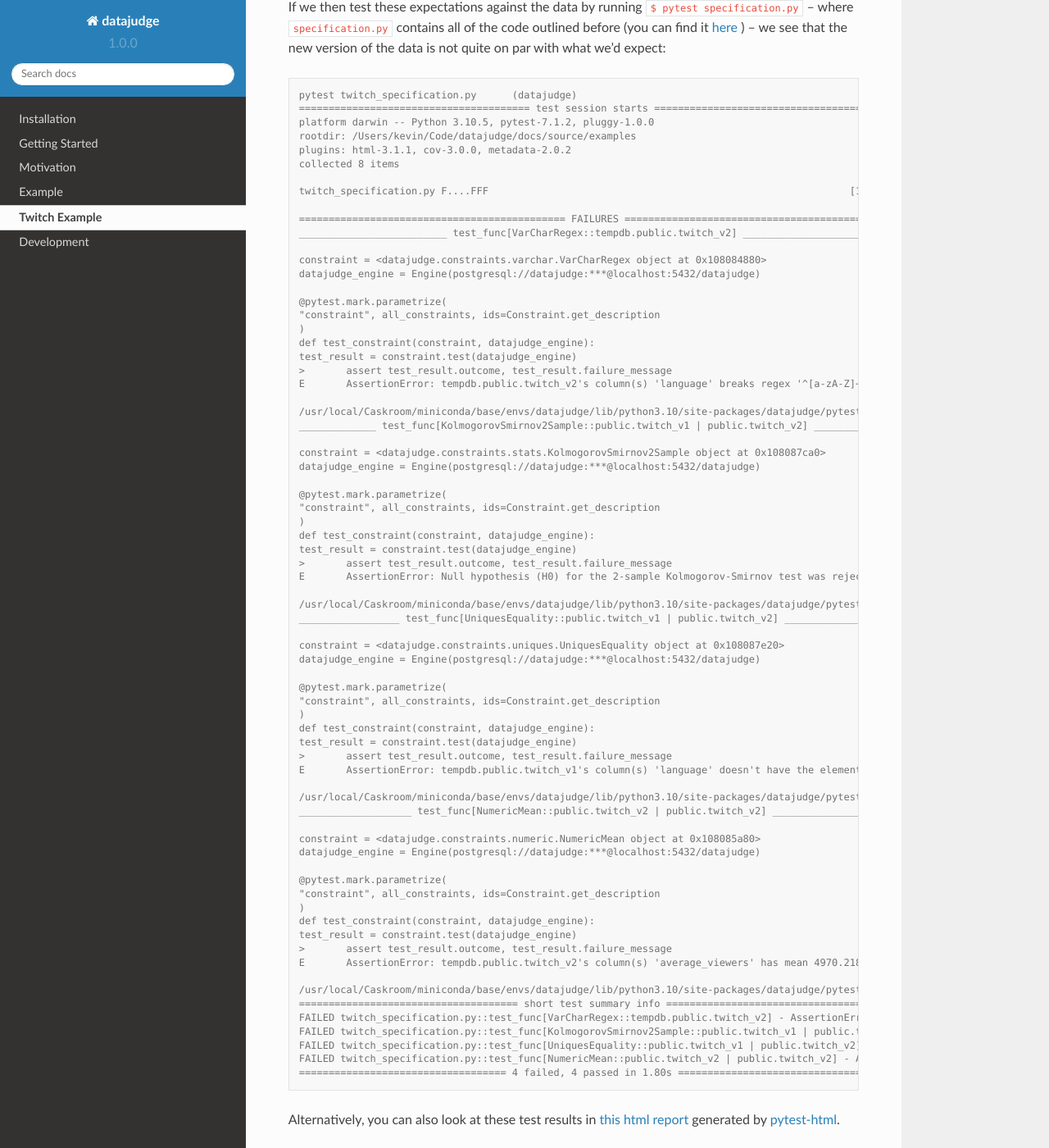
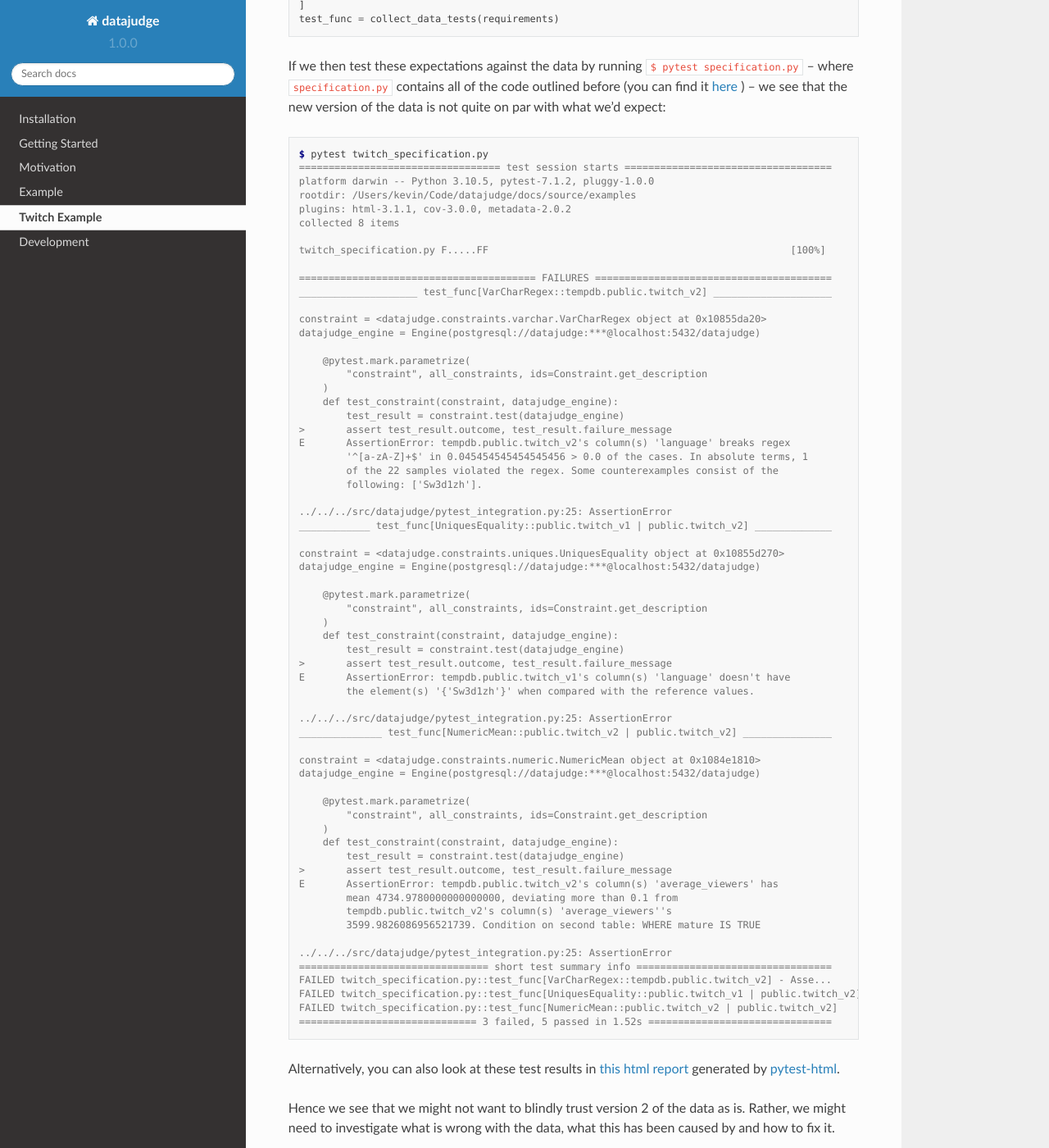
Before and after one commit to Quantco/datajudge, a Sphinx documentation site: the page built from docs/source/examples/example_twitch.rst, in a window 1280 px wide and 1400 px high, scrolled down 3421 px. Shown: the whole window at 82% size. Built offline with Sphinx 7.4.7 and the Read the Docs theme 2.0.0, drawn with Linux system fonts in a browser that asks for light colours; pages that are not in the unit, such as notebooks, are missing from menus; some of the changed text lies outside the part shown.

Commit message:
Fix data processing error in tutorial (#51)

```diff
--- a/docs/source/examples/example_twitch.rst
+++ b/docs/source/examples/example_twitch.rst
@@ -3,6 +3,7 @@
 
 This example is based on data capturing statistics and properties of popular Twitch channels.
 The setup is such that we have two data sets 'of the same kind' but from different points in time.
+
 In other words, a 'version' of the data set represents a temporal notion.
 For example, version 1 might stem from end of March and version 2 from end of April.
 Moreover, we will assume that the first, version 1, has been vetted and approved with the
@@ -20,12 +21,19 @@
 
 
 The original data set can be found on `kaggle <https://www.kaggle.com/datasets/aayushmishra1512/twitchdata>`_.
-For the sake of this tutorial, we slightly process it and provide two version of it.
-One can either recreate this by executing this `processing <https://github.com/Quantco/datajudge/tree/main/docs/source/examples/twitch_upload.py>`_
-oneself on the original data or download our processed files (`version 1 <https://github.com/Quantco/datajudge/tree/main/docs/source/examples/twitch_version1.csv>`_
-and `version 2 <https://github.com/Quantco/datajudge/tree/main/docs/source/examples/twitch_version2.csv>`_) right away.
+For the sake of this tutorial, we slightly process it and provide two versions of it.
+One can either recreate this by executing this
+`processing script <https://github.com/Quantco/datajudge/tree/main/docs/source/examples/twitch_process.py>`_
+oneself on the original data or download our processed files (
+`version 1 <https://github.com/Quantco/datajudge/tree/main/docs/source/examples/twitch_version1.csv>`_
+and
+`version 2 <https://github.com/Quantco/datajudge/tree/main/docs/source/examples/twitch_version2.csv>`_)
+right away.
 
-The script above also populates two tables in a Postgres database. This resembles the following:
+Once both version of the data exist, they can be uploaded to the tabase. We provide an
+`uploading script <https://github.com/Quantco/datajudge/tree/main/docs/source/examples/twitch_upload.py>`_
+creating and populating one table per version of the data in a Postgres database. It resembles the
+following:
 
 .. code-block:: python
 
@@ -36,7 +44,7 @@
     df_v1.to_sql("twitch_v1", engine, schema="public", if_exists="replace")
 
 
-Once the tables are stored in a database, we can actually write a ``Datajudge``
+Once the tables are stored in a database, we can actually write a ``datajudge``
 specification against them. But first, we'll have a look at what the data roughly
 looks like by investigating a random sample of four rows:
 
@@ -241,81 +249,73 @@
 
 .. code-block:: console
 
-   pytest twitch_specification.py      (datajudge)
-   ======================================= test session starts ========================================
-   platform darwin -- Python 3.10.5, pytest-7.1.2, pluggy-1.0.0
-   rootdir: /Users/kevin/Code/datajudge/docs/source/examples
-   plugins: html-3.1.1, cov-3.0.0, metadata-2.0.2
-   collected 8 items
+    $ pytest twitch_specification.py
+    ================================== test session starts ===================================
+    platform darwin -- Python 3.10.5, pytest-7.1.2, pluggy-1.0.0
+    rootdir: /Users/kevin/Code/datajudge/docs/source/examples
+    plugins: html-3.1.1, cov-3.0.0, metadata-2.0.2
+    collected 8 items
 
-   twitch_specification.py F....FFF                                                             [100%]
+    twitch_specification.py F.....FF                                                   [100%]
 
-   ============================================= FAILURES =============================================
-   _________________________ test_func[VarCharRegex::tempdb.public.twitch_v2] _________________________
+    ======================================== FAILURES ========================================
+    ____________________ test_func[VarCharRegex::tempdb.public.twitch_v2] ____________________
 
-   constraint = <datajudge.constraints.varchar.VarCharRegex object at 0x108084880>
-   datajudge_engine = Engine(postgresql://datajudge:***@localhost:5432/datajudge)
+    constraint = <datajudge.constraints.varchar.VarCharRegex object at 0x10855da20>
+    datajudge_engine = Engine(postgresql://datajudge:***@localhost:5432/datajudge)
 
-   @pytest.mark.parametrize(
-   "constraint", all_constraints, ids=Constraint.get_description
-   )
-   def test_constraint(constraint, datajudge_engine):
-   test_result = constraint.test(datajudge_engine)
-   >       assert test_result.outcome, test_result.failure_message
-   E       AssertionError: tempdb.public.twitch_v2's column(s) 'language' breaks regex '^[a-zA-Z]+$' in 0.045454545454545456 > 0.0 of the cases. In absolute terms, 1 of the 22 samples violated the regex. Some counterexamples consist of the following: ['Sw3d1zh'].
+	@pytest.mark.parametrize(
+	    "constraint", all_constraints, ids=Constraint.get_description
+	)
+	def test_constraint(constraint, datajudge_engine):
+	    test_result = constraint.test(datajudge_engine)
+    >       assert test_result.outcome, test_result.failure_message
+    E       AssertionError: tempdb.public.twitch_v2's column(s) 'language' breaks regex
+            '^[a-zA-Z]+$' in 0.045454545454545456 > 0.0 of the cases. In absolute terms, 1
+	    of the 22 samples violated the regex. Some counterexamples consist of the
+	    following: ['Sw3d1zh'].
 
-   /usr/local/Caskroom/miniconda/base/envs/datajudge/lib/python3.10/site-packages/datajudge/pytest_integration.py:25: AssertionError
-   _____________ test_func[KolmogorovSmirnov2Sample::public.twitch_v1 | public.twitch_v2] _____________
+    ../../../src/datajudge/pytest_integration.py:25: AssertionError
+    ____________ test_func[UniquesEquality::public.twitch_v1 | public.twitch_v2] _____________
 
-   constraint = <datajudge.constraints.stats.KolmogorovSmirnov2Sample object at 0x108087ca0>
-   datajudge_engine = Engine(postgresql://datajudge:***@localhost:5432/datajudge)
+    constraint = <datajudge.constraints.uniques.UniquesEquality object at 0x10855d270>
+    datajudge_engine = Engine(postgresql://datajudge:***@localhost:5432/datajudge)
 
-   @pytest.mark.parametrize(
-   "constraint", all_constraints, ids=Constraint.get_description
-   )
-   def test_constraint(constraint, datajudge_engine):
-   test_result = constraint.test(datajudge_engine)
-   >       assert test_result.outcome, test_result.failure_message
-   E       AssertionError: Null hypothesis (H0) for the 2-sample Kolmogorov-Smirnov test was rejected, i.e., the two samples (tempdb.public.twitch_v1's column(s) 'average_viewers' and tempdb.public.twitch_v2's column(s) 'average_viewers''s ) do not originate from the same distribution. The test results are d=0.152764705882353 and p_value=8.093137091858472e-10.
+	@pytest.mark.parametrize(
+	    "constraint", all_constraints, ids=Constraint.get_description
+	)
+	def test_constraint(constraint, datajudge_engine):
+	    test_result = constraint.test(datajudge_engine)
+    >       assert test_result.outcome, test_result.failure_message
+    E       AssertionError: tempdb.public.twitch_v1's column(s) 'language' doesn't have
+            the element(s) '{'Sw3d1zh'}' when compared with the reference values.
 
-   /usr/local/Caskroom/miniconda/base/envs/datajudge/lib/python3.10/site-packages/datajudge/pytest_integration.py:25: AssertionError
-   _________________ test_func[UniquesEquality::public.twitch_v1 | public.twitch_v2] __________________
+    ../../../src/datajudge/pytest_integration.py:25: AssertionError
+    ______________ test_func[NumericMean::public.twitch_v2 | public.twitch_v2] _______________
 
-   constraint = <datajudge.constraints.uniques.UniquesEquality object at 0x108087e20>
-   datajudge_engine = Engine(postgresql://datajudge:***@localhost:5432/datajudge)
+    constraint = <datajudge.constraints.numeric.NumericMean object at 0x1084e1810>
+    datajudge_engine = Engine(postgresql://datajudge:***@localhost:5432/datajudge)
 
-   @pytest.mark.parametrize(
-   "constraint", all_constraints, ids=Constraint.get_description
-   )
-   def test_constraint(constraint, datajudge_engine):
-   test_result = constraint.test(datajudge_engine)
-   >       assert test_result.outcome, test_result.failure_message
-   E       AssertionError: tempdb.public.twitch_v1's column(s) 'language' doesn't have the element(s) '{'Sw3d1zh'}' when compared with the reference values.
+	@pytest.mark.parametrize(
+	    "constraint", all_constraints, ids=Constraint.get_description
+	)
+	def test_constraint(constraint, datajudge_engine):
+	    test_result = constraint.test(datajudge_engine)
+    >       assert test_result.outcome, test_result.failure_message
+    E       AssertionError: tempdb.public.twitch_v2's column(s) 'average_viewers' has
+            mean 4734.9780000000000000, deviating more than 0.1 from
+	    tempdb.public.twitch_v2's column(s) 'average_viewers''s
+	    3599.9826086956521739. Condition on second table: WHERE mature IS TRUE
 
-   /usr/local/Caskroom/miniconda/base/envs/datajudge/lib/python3.10/site-packages/datajudge/pytest_integration.py:25: AssertionError
-   ___________________ test_func[NumericMean::public.twitch_v2 | public.twitch_v2] ____________________
-
-   constraint = <datajudge.constraints.numeric.NumericMean object at 0x108085a80>
-   datajudge_engine = Engine(postgresql://datajudge:***@localhost:5432/datajudge)
-
-   @pytest.mark.parametrize(
-   "constraint", all_constraints, ids=Constraint.get_description
-   )
-   def test_constraint(constraint, datajudge_engine):
-   test_result = constraint.test(datajudge_engine)
-   >       assert test_result.outcome, test_result.failure_message
-   E       AssertionError: tempdb.public.twitch_v2's column(s) 'average_viewers' has mean 4970.2188235294117647, deviating more than 0.1 from tempdb.public.twitch_v2's column(s) 'average_viewers''s  3567.6584158415841584. Condition on second table: WHERE mature IS TRUE;
-
-   /usr/local/Caskroom/miniconda/base/envs/datajudge/lib/python3.10/site-packages/datajudge/pytest_integration.py:25: AssertionError
-   ===================================== short test summary info ======================================
-   FAILED twitch_specification.py::test_func[VarCharRegex::tempdb.public.twitch_v2] - AssertionError...
-   FAILED twitch_specification.py::test_func[KolmogorovSmirnov2Sample::public.twitch_v1 | public.twitch_v2]
-   FAILED twitch_specification.py::test_func[UniquesEquality::public.twitch_v1 | public.twitch_v2]
-   FAILED twitch_specification.py::test_func[NumericMean::public.twitch_v2 | public.twitch_v2] - Ass...
-   =================================== 4 failed, 4 passed in 1.80s ====================================
+    ../../../src/datajudge/pytest_integration.py:25: AssertionError
+    ================================ short test summary info =================================
+    FAILED twitch_specification.py::test_func[VarCharRegex::tempdb.public.twitch_v2] - Asse...
+    FAILED twitch_specification.py::test_func[UniquesEquality::public.twitch_v1 | public.twitch_v2]
+    FAILED twitch_specification.py::test_func[NumericMean::public.twitch_v2 | public.twitch_v2]
+    ============================== 3 failed, 5 passed in 1.52s ===============================
 
 Alternatively, you can also look at these test results in
-`this html report <https://htmlpreview.github.io/?https://github.com/Quantco/datajudge/tree/main/docs/source/examples/twitch_report.html>`_
+`this html report <https://github.com/Quantco/datajudge/tree/main/docs/source/examples/twitch_report.html>`_
 generated by
 `pytest-html <https://github.com/pytest-dev/pytest-html>`_.
 
@@ -328,8 +328,5 @@
   constraints. The ``VarCharRegex`` constraint compared the columns' values to a regular
   expression. The ``UniquesEquality`` constraint expected the unique values of the
   ``language`` column to not have changed between version 1 and version 2.
-* The failing ``KolmogorovSminrnov`` constraint tells us that we shouldn't assume the
-  ``average_viewers`` column to follow the same distribution in both version 1 and
-  version 2.
 * The mean value of ``average_viewers`` of ``mature`` channels is substantially - more
   than our 10% tolerance - lower than the global mean.
--- /dev/null
+++ b/docs/source/examples/twitch_process.py
@@ -0,0 +1,47 @@
+import numpy as np
+import pandas as pd
+
+SEED = 1337
+
+# Data obtained from
+# https://www.kaggle.com/datasets/aayushmishra1512/twitchdata
+df = pd.read_csv("twitchdata.csv")
+df.columns = df.columns.str.lower()
+df.columns = df.columns.str.replace(" ", "_")
+df.columns = df.columns.str.replace("(minutes)", "", regex=False)
+
+increasing_columns = [
+    "watch_time",
+    "stream_time",
+    "views_gained",
+]
+fluctuating_columns = [
+    "followers_gained",
+    "followers",
+    "average_viewers",
+    "peak_viewers",
+]
+
+df_v1 = df.copy()
+df_v2 = df.copy()
+
+# Make numeric columns of new version change from old version.
+rng = np.random.default_rng(SEED)
+for increasing_column in increasing_columns:
+    growth = np.abs(rng.normal(0, 0.15, size=df_v1.shape[0]))
+    new_values = (1 + growth) * df_v1[increasing_column]
+    df_v2[increasing_column] = new_values.astype(int)
+
+for fluctuating_column in fluctuating_columns:
+    change = rng.normal(0, 0.15, size=df_v1.shape[0])
+    df_v2[fluctuating_column] = ((1 + change) * df_v1[fluctuating_column]).astype(int)
+
+# Make old version not have data about all channels from current version.
+df_v1 = df_v1.sample(frac=0.85, random_state=SEED)
+
+# Introduce a data error.
+index = (~df_v2["channel"].isin(df_v1["channel"])).idxmax()
+df_v2.loc[index, "language"] = "Sw3d1zh"
+
+df_v1.to_csv("twitch_version1.csv")
+df_v2.to_csv("twitch_version2.csv")
--- a/docs/source/examples/twitch_upload.py
+++ b/docs/source/examples/twitch_upload.py
@@ -1,47 +1,10 @@
 import os
 
-import numpy as np
 import pandas as pd
 import sqlalchemy as sa
 
-SEED = 1337
-
-# Data obtained from
-# https://www.kaggle.com/datasets/aayushmishra1512/twitchdata
-df = pd.read_csv("twitchdata.csv")
-df.columns = df.columns.str.lower()
-df.columns = df.columns.str.replace(" ", "_")
-df.columns = df.columns.str.replace("(minutes)", "", regex=False)
-
-increasing_columns = [
-    "watch_time",
-    "stream_time",
-    "views_gained",
-]
-fluctuating_columns = [
-    "followers_gained",
-    "followers",
-    "average_viewers",
-    "peak_viewers",
-]
-
-# Make old version not have data about all channels from current version.
-df_v1 = df.copy().sample(frac=0.85, random_state=SEED)
-
-# Make numeric columns of new version change from old version.
-df_v2 = df.copy()
-rng = np.random.default_rng(SEED)
-for increasing_column in increasing_columns:
-    growth = np.abs(rng.normal(0, 0.15, size=df_v1.shape[0]))
-    df_v2[increasing_column] = ((1 + growth) * df_v1[increasing_column]).astype(int)
-
-for fluctuating_column in fluctuating_columns:
-    change = rng.normal(0, 0.15, size=df_v1.shape[0])
-    df_v2[fluctuating_column] = ((1 + change) * df_v1[fluctuating_column]).astype(int)
-
-# Introduce a data error.
-index = (~df_v2["channel"].isin(df_v1["channel"])).idxmax()
-df_v2.loc[index, "language"] = "Sw3d1zh"
+df_v1 = pd.read_csv("twitch_version1.csv")
+df_v2 = pd.read_csv("twitch_version2.csv")
 
 # Upload tables to local Postgres instance.
 # Run ``$ ./start_postgres.sh`` to make sure it is up and running.
--- a/src/datajudge/__init__.py
+++ b/src/datajudge/__init__.py
@@ -1,4 +1,4 @@
-"""`Datajudge` allows to assess  whether data from database complies with reference
+"""datajudge allows to assess  whether data from database complies with reference
 information."""
 
 
```
Also changed, not shown: other parts of docs/source/examples/example_twitch.rst (+2 -2 lines), docs/source/examples/example.rst (+6 -4 lines), docs/source/examples/twitch_version2.csv.
